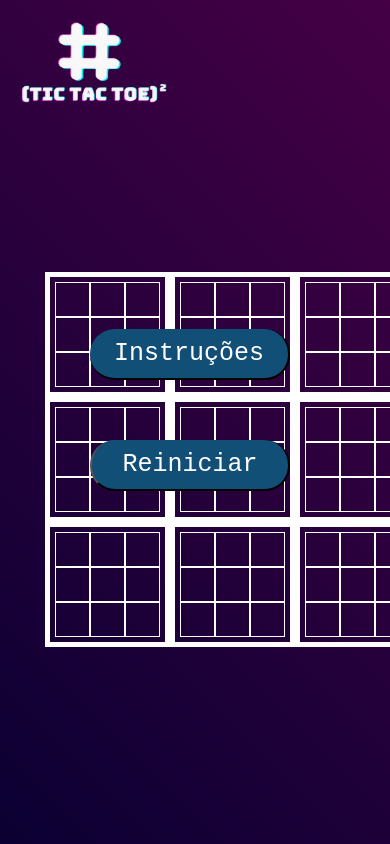
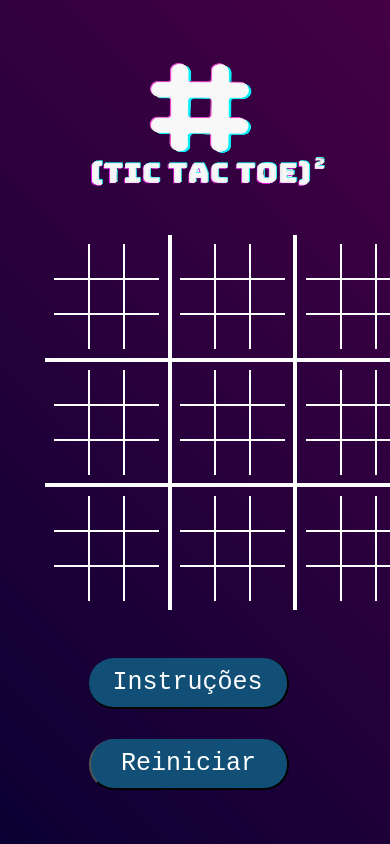
Before and after one commit to gbatistaa/tic-tac-toe, a website: page index.html in a window 390 px wide. Shown: the top 844 px of the page. Drawn offline with Linux system fonts and the light colour scheme.

Commit message:
ajustando a responsividade dos botoes, da logo e do tabuleiro principal

```diff
--- a/style.css
+++ b/style.css
@@ -422,7 +422,11 @@ p:nth-child(6) {animation: animaRegras 3s ease-out 2.8s forwards;}
     filter: brightness(1.5) drop-shadow(0 0 5px #fd7c25);
 }
 
-@media screen and (max-width: 768px) {
+
+
+
+
+@media screen and (max-width: 768px) { /*768 */
     #logo{
         height: 130px;
         width: 155px;
@@ -433,7 +437,7 @@ p:nth-child(6) {animation: animaRegras 3s ease-out 2.8s forwards;}
     }
 
     #principal{
-        height: 300px;
+        height: 42.9;
         width: 300px;
         display: flex;
         justify-content: space-around;
@@ -449,7 +453,7 @@ p:nth-child(6) {animation: animaRegras 3s ease-out 2.8s forwards;}
     .caixa-grande {
         height: 125px;
         width: 125px;
-        border: 5px solid #ffffff;
+        border: 2px solid #ffffff;
         display: flex;
         justify-content: center;
         align-items: center;
@@ -476,4 +480,43 @@ p:nth-child(6) {animation: animaRegras 3s ease-out 2.8s forwards;}
         width: 35px;
         border: 1px solid #ffffff;
     }
+
+    #botoes {
+        position: absolute;
+        display: grid;
+        top: 78%;
+        right: 26%;
+    }
+
+    #botao-instrucao {
+        justify-content: center;
+        align-items: center;
+        cursor: pointer;
+        margin-bottom: 30px;
+    }
+
+    #logo{
+        height: 200px;
+        width: 250.56px;
+        position: absolute;
+        display: grid;
+        top: 7%;
+        left: 22.6%;
+    }
+
+    :nth-child(1) ,:nth-child(2) ,:nth-child(3){
+        border-top: 0px;
+    }
+
+    :nth-child(1) ,:nth-child(4) ,:nth-child(7){
+        border-left: 0px;
+    }
+
+    :nth-child(3) ,:nth-child(6) ,:nth-child(9){
+        border-right: 0px;
+    }
+
+    :nth-child(7) ,:nth-child(8) ,:nth-child(9){
+        border-bottom: 0px;
+    }
 }
```
